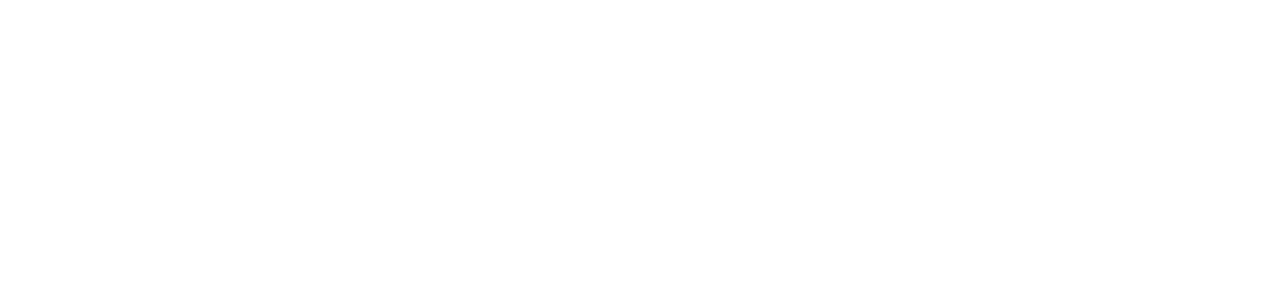
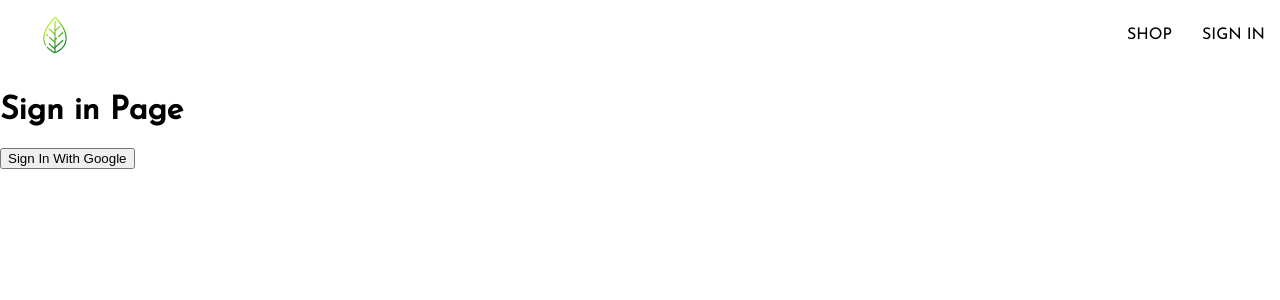
Before and after one commit to alexibee/strive, a React (Create React App) app: page /sign-in in a window 1280 px wide. Before the commit this address had no page. Shown: the top 300 px of the page. Built offline with nearby package versions, Linux system fonts and the light colour scheme.

Commit message:
firebase

```diff
--- a/package.json
+++ b/package.json
@@ -6,6 +6,7 @@
     "@testing-library/jest-dom": "^5.16.5",
     "@testing-library/react": "^13.4.0",
     "@testing-library/user-event": "^13.5.0",
+    "firebase": "^9.12.0",
     "react": "^18.2.0",
     "react-dom": "^18.2.0",
     "react-router-dom": "^6.4.2",
--- a/src/App.js
+++ b/src/App.js
@@ -1,6 +1,7 @@
 import Home from "./routes/home/home.component";
 import Navigation from "./routes/navigation/navigation.component";
 import { Routes, Route } from 'react-router-dom';
+import SignIn from "./routes/sign-in/sign-in.component";
 
 const App = () => {
   const Shop = () => {
@@ -11,8 +12,9 @@
   return (
     <Routes>
       <Route path='/' element={<Navigation />}>
-        <Route index element={<Home/>}/>
-        <Route path='/shop' element={<Shop/>}/>
+        <Route index element={<Home />}/>
+        <Route path='shop' element={<Shop />} />
+        <Route path='sign-in' element={<SignIn />} />
       </Route>
     </Routes>
 
--- a/src/index.scss
+++ b/src/index.scss
@@ -1,3 +1,7 @@
+* {
+  box-sizing: border-box;
+}
+
 body {
   margin: 0;
   font-family: 'Josefin Sans', sans-serif;
@@ -9,3 +13,8 @@
   font-family: source-code-pro, Menlo, Monaco, Consolas, 'Courier New',
     monospace;
 }
+
+a {
+  text-decoration: none;
+  color: black;
+}
--- a/src/routes/home/home.component.jsx
+++ b/src/routes/home/home.component.jsx
@@ -1,4 +1,3 @@
-import { Outlet } from "react-router-dom";
 import Directory from "../../components/directory/directory.component";
 
 const Home = () => {
@@ -33,7 +32,6 @@
 
   return (
     <div>
-      <Outlet />
       <Directory categories={categoriesList} />
     </div>
   );
--- a/src/routes/navigation/navigation.component.jsx
+++ b/src/routes/navigation/navigation.component.jsx
@@ -1,4 +1,5 @@
 import { Outlet, Link } from "react-router-dom"
+import './navigation.styles.scss'
 
 import { ReactComponent as StriveLogo } from "../../assets/strive_logo.svg";
 
@@ -7,19 +8,21 @@
   return (
     <>
       <div className='navigation'>
-      <Link className='logo-container' to='/'>
-          <StriveLogo />
-      </Link>
+
+        <Link className='logo-container' to='/'>
+            <StriveLogo className="logo" />
+        </Link>
 
         <div className='nav-links-container'>
-          <Link className='nav-link' to='/'>
-            Home
+
+          <Link className='nav-link' to='/shop'>
+            SHOP
           </Link>
-          <Link className='nav-link' to='/shop'>
-            Shop
+          <Link className='nav-link' to='/sign-in'>
+            SIGN IN
           </Link>
+        </div>
 
-        </div>
       </div>
       <Outlet />
     </>
--- /dev/null
+++ b/src/routes/navigation/navigation.styles.scss
@@ -0,0 +1,26 @@
+.navigation {
+  height: 70px;
+  width: 100%;
+  display: flex;
+  justify-content: space-between;
+  margin-bottom: 25px;
+}
+
+.logo-container {
+  height: 100%;
+  width: 70px;
+  padding: 5px 25px;
+}
+
+.nav-links-container {
+  width: 50%;
+  height: 100%;
+  display: flex;
+  align-items: center;
+  justify-content: flex-end;
+
+  .nav-link {
+    padding: 10px 15px;
+    cursor: pointer;
+  }
+}
--- /dev/null
+++ b/src/routes/sign-in/sign-in.component.jsx
@@ -0,0 +1,20 @@
+import { signInWithGooglePopup, createUserDocFromAuth } from '../../utils/firebase/firebase.utils';
+
+const SignIn = () => {
+
+  const logInGoogleUser = async () => {
+    const {user} = await signInWithGooglePopup();
+    const userDocRef = await createUserDocFromAuth(user);
+  }
+
+  return (
+    <div>
+      <h1> Sign in Page </h1>
+      <button onClick={logInGoogleUser}>
+        Sign In With Google
+      </button>
+    </div>
+  )
+}
+
+export default SignIn
--- /dev/null
+++ b/src/utils/firebase/firebase.utils.js
@@ -0,0 +1,46 @@
+import { initializeApp } from 'firebase/app';
+import { getAuth, signInWithRedirect, signInWithPopup, GoogleAuthProvider } from 'firebase/auth';
+import { doc, getDoc, getFirestore, setDoc } from 'firebase/firestore';
+
+const firebaseConfig = {
+  apiKey: 'AIzaSyAxGQYa7pNkwtqXJgvs8Qihl12VyS0YgKs',
+  authDomain: 'strive-22-db.firebaseapp.com',
+  projectId: 'strive-22-db',
+  storageBucket: 'strive-22-db.appspot.com',
+  messagingSenderId: '430640204245',
+  appId: '1:430640204245:web:4242b1d745a5d061d2555c'
+};
+
+// Initialize Firebase
+const firebaseApp = initializeApp(firebaseConfig);
+
+const provider = new GoogleAuthProvider();
+
+provider.setCustomParameters({
+  prompt: 'select_account'
+});
+
+export const auth = getAuth();
+export const signInWithGooglePopup = () => signInWithPopup(auth, provider);
+export const db = getFirestore();
+
+export const createUserDocFromAuth = async (userAuth) => {
+  const userDocRef = doc(db, 'users', userAuth.uid)
+  const userSnapshot = await getDoc(userDocRef);
+  if (!userSnapshot.exists()) {
+    const { displayName, email } = userAuth;
+    const createdAt = new Date();
+
+    try {
+      await setDoc(userDocRef, {
+        displayName,
+        email,
+        createdAt
+      });
+    } catch (error) {
+      console.log('error creating the user', error.message);
+    }
+  }
+
+  return userDocRef;
+}
```
Also changed, not shown: src/assets/strive_logo.svg, 1 other file (tests, documents, lock files or other folders).
